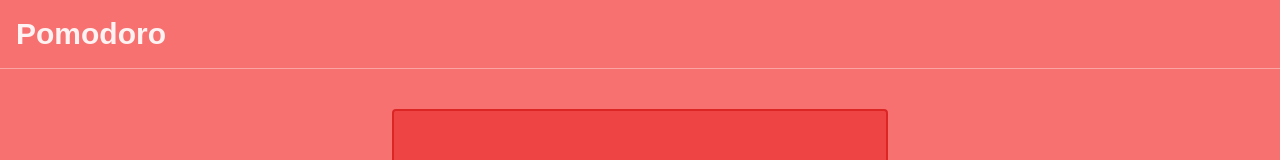
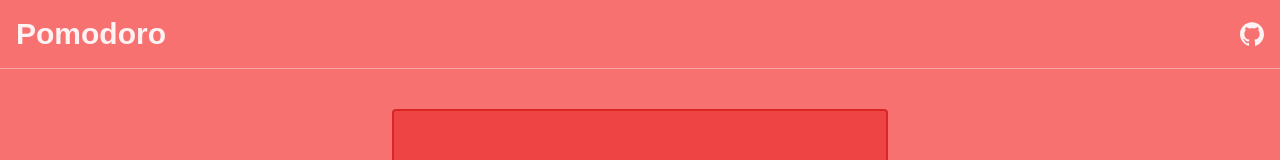
Before and after one commit to xieyuheng/pomodoro-nextjs, a Next.js app: page / in a window 1280 px wide. Shown: the top 160 px of the page. Built offline with nearby package versions, Linux system fonts and the light colour scheme; a web font is replaced by a local one.

Commit message:
- `PomodoroHeader` -- link to github icon

```diff
--- a/components/pomodoro/PomodoroHeader.tsx
+++ b/components/pomodoro/PomodoroHeader.tsx
@@ -1,9 +1,14 @@
 import { FC } from "react"
 import { observer } from "mobx-react-lite"
 import { PomodoroState as State } from "./PomodoroState"
+import IconGithub from "../../icons/IconGithub"
 
 export const PomodoroHeader: FC<{ state: State }> = observer(({ state }) => (
-  <div className="px-4 py-4 text-3xl border-b border-red-300 w-full font-semibold font-sans">
-    Pomodoro
+  <div className="px-4 py-4 flex justify-between items-center text-3xl border-b border-red-300 w-full font-semibold font-sans">
+    <div>Pomodoro</div>
+
+    <a className="w-6 h-6" href="https://github.com/xieyuheng/pomodoro">
+      <IconGithub />
+    </a>
   </div>
 ))
--- /dev/null
+++ b/icons/IconGithub.tsx
@@ -0,0 +1,9 @@
+export default () => (
+  <svg viewBox="0 0 14 14" aria-label="github">
+    <path
+      d="M7 .175c-3.872 0-7 3.128-7 7 0 3.084 2.013 5.71 4.79 6.65.35.066.482-.153.482-.328v-1.181c-1.947.415-2.363-.941-2.363-.941-.328-.81-.787-1.028-.787-1.028-.634-.438.044-.416.044-.416.7.044 1.071.722 1.071.722.635 1.072 1.641.766 2.035.59.066-.459.24-.765.437-.94-1.553-.175-3.193-.787-3.193-3.456 0-.766.262-1.378.721-1.881-.065-.175-.306-.897.066-1.86 0 0 .59-.197 1.925.722a6.754 6.754 0 0 1 1.75-.24c.59 0 1.203.087 1.75.24 1.335-.897 1.925-.722 1.925-.722.372.963.131 1.685.066 1.86.46.48.722 1.115.722 1.88 0 2.691-1.641 3.282-3.194 3.457.24.219.481.634.481 1.29v1.926c0 .197.131.415.481.328C11.988 12.884 14 10.259 14 7.175c0-3.872-3.128-7-7-7z"
+      fill="currentColor"
+      fill-rule="nonzero"
+    ></path>
+  </svg>
+)
```
Also changed, not shown: 1 other file (tests, documents, lock files or other folders).
